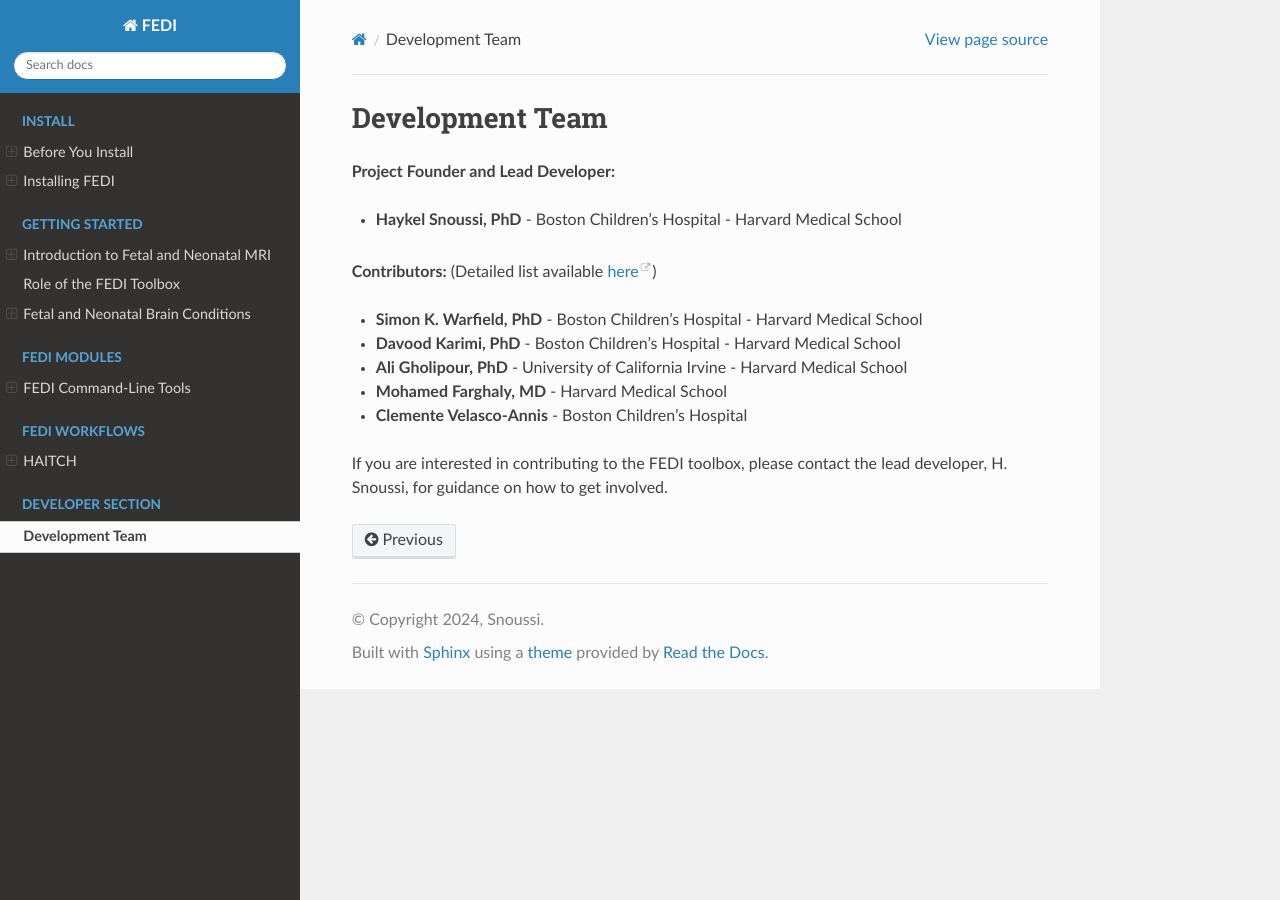
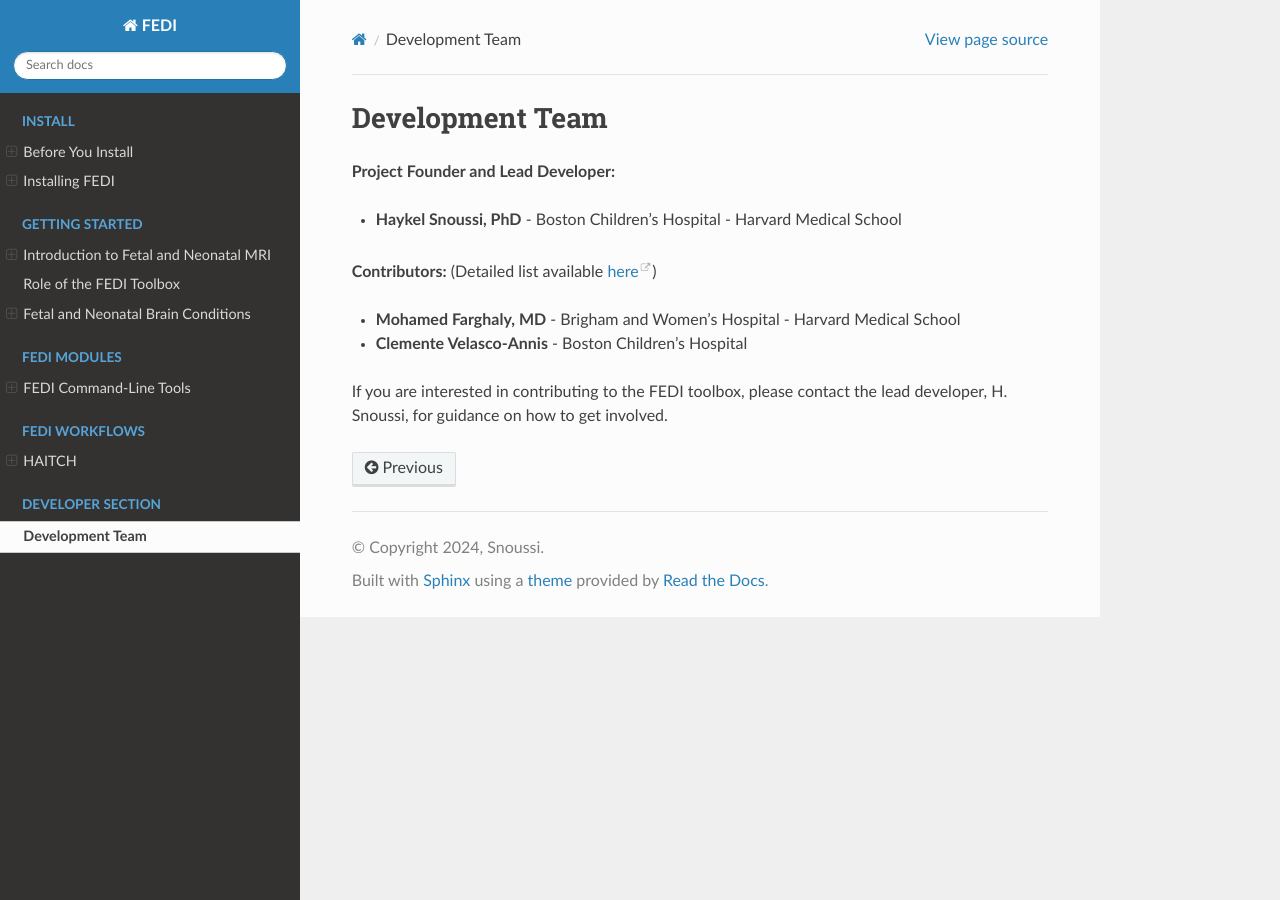
Before and after one commit to FEDIToolbox/FEDI, a Sphinx documentation site: the page built from documentation/source/developer_section/starts.rst, in a window 1280 px wide. Built offline with Sphinx 7.4.7 and the Read the Docs theme 3.1.0, drawn with Linux system fonts in a browser that asks for light colours.

Commit message:
Update starts.rst

```diff
--- a/documentation/source/developer_section/starts.rst
+++ b/documentation/source/developer_section/starts.rst
@@ -8,10 +8,7 @@ Development Team
 **Contributors:**
 (Detailed list available `here <https://github.com/FEDIToolbox/FEDI/graphs/contributors/>`__)
 
-- **Simon K. Warfield, PhD** - Boston Children's Hospital - Harvard Medical School
-- **Davood Karimi, PhD** - Boston Children's Hospital - Harvard Medical School
-- **Ali Gholipour, PhD** - University of California Irvine - Harvard Medical School
-- **Mohamed Farghaly, MD** - Harvard Medical School
+- **Mohamed Farghaly, MD** - Brigham and Women's Hospital - Harvard Medical School
 - **Clemente Velasco-Annis** - Boston Children's Hospital
 
 
```
